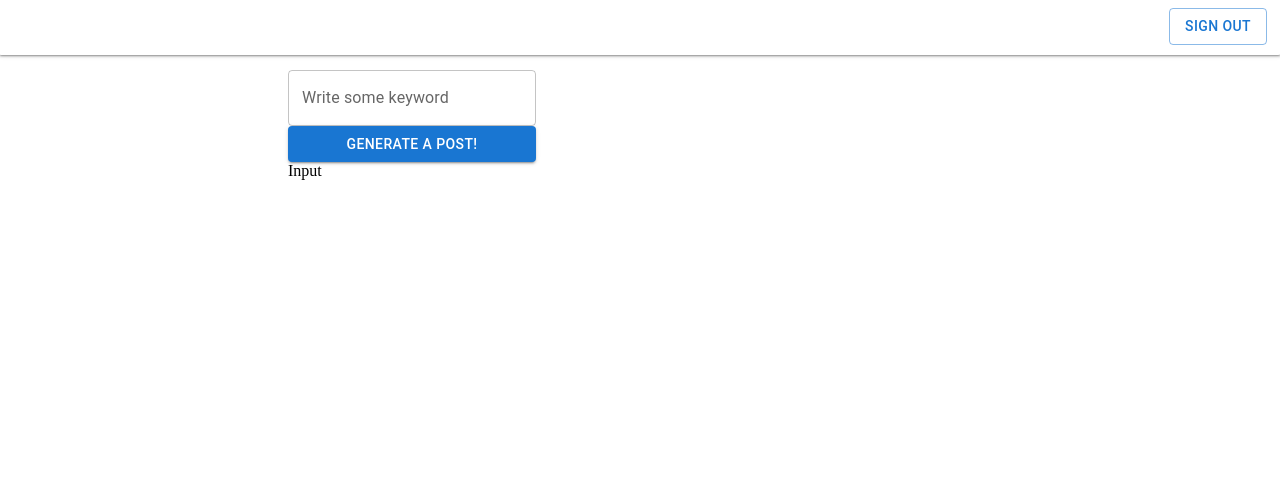
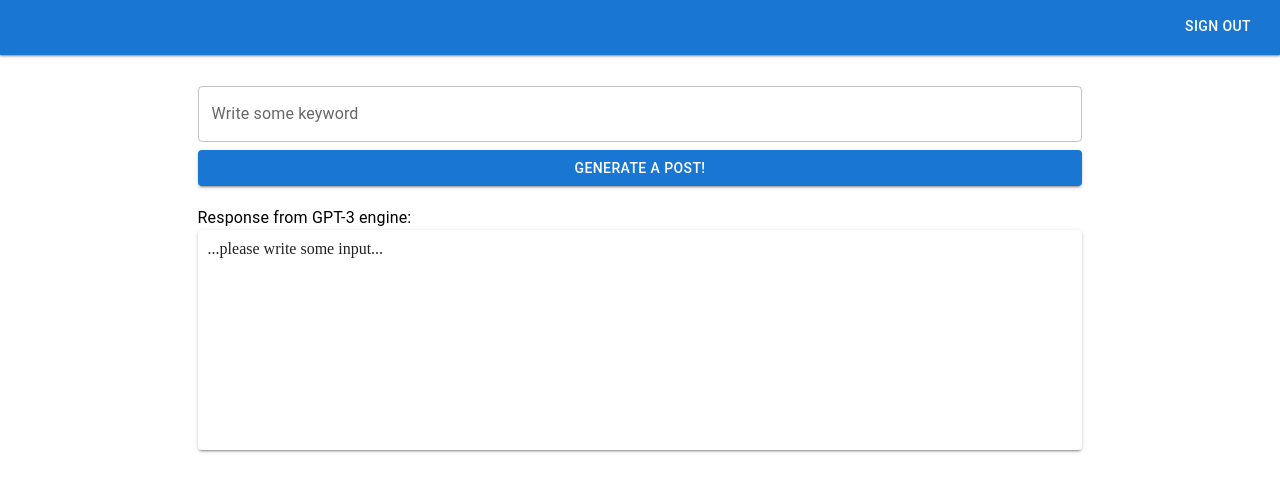
Before and after one commit to sraczbalint/content-generator, a React (Create React App) app: page / in a window 1280 px wide. Shown: the top 492 px of the page. Built offline with nearby package versions, Linux system fonts and the light colour scheme; no server answers; sample sign-in values are in the browser's storage.

Commit message:
format homepage

```diff
--- a/src/component/dashboardLayout/DashboardLayout.tsx
+++ b/src/component/dashboardLayout/DashboardLayout.tsx
@@ -5,13 +5,10 @@ import { styled } from '@mui/material/styles'
 
 import { useAuth } from 'context/AuthContext'
 
-const DashboardLayoutRoot = styled('div')(({ theme }) => ({
+const DashboardLayoutRoot = styled('div')(() => ({
   display: 'flex',
   flex: '1 1 auto',
   maxWidth: '100%',
-  [theme.breakpoints.up('lg')]: {
-    paddingLeft: 280,
-  },
 }))
 
 // eslint-disable-next-line @typescript-eslint/no-empty-interface
@@ -30,12 +27,17 @@ export const DashboardLayout: FunctionComponent<PropsWithChildren<Props>> = ({
           flex: '1 1 auto',
           margin: '-10px -10px 15px -10px',
           padding: '10px 15px',
+          bgcolor: '#1976D2',
         }}
         elevation={2}
       >
         <Button
           variant="outlined"
-          sx={{ marginLeft: 'auto' }}
+          sx={{
+            marginLeft: 'auto',
+            color: 'white',
+            '&:hover': { bgcolor: 'rgba(255,255,255,0.1)' },
+          }}
           onClick={() => onSignOut()}
         >
           Sign Out
--- a/src/container/GeneratorContainer/GeneratorContainer.module.scss
+++ b/src/container/GeneratorContainer/GeneratorContainer.module.scss
@@ -0,0 +1,6 @@
+.root {
+  display: flex;
+  flex-direction: column;
+  width: 70%;
+  margin: auto;
+}
--- a/src/container/GeneratorContainer/GeneratorContainer.tsx
+++ b/src/container/GeneratorContainer/GeneratorContainer.tsx
@@ -1,7 +1,15 @@
 import { useState } from 'react'
 
-import { Button, FormControl, TextField } from '@mui/material'
+import {
+  Button,
+  FormControl,
+  Paper,
+  TextField,
+  Typography,
+} from '@mui/material'
 import { Box } from '@mui/system'
+
+import styles from './GeneratorContainer.module.scss'
 
 const GeneratorContainer = () => {
   const [input, setInput] = useState<string | null>(null)
@@ -9,17 +17,23 @@ const GeneratorContainer = () => {
   console.log(input)
 
   return (
-    <Box>
+    <Box className={styles.root}>
       <FormControl>
         <TextField
-          id="outlined-basic"
           label="Write some keyword"
           variant="outlined"
+          size="medium"
+          margin="normal"
           onChange={(e) => setInput(e.target.value)}
         />
         <Button variant="contained">Generate a post!</Button>
       </FormControl>
-      <Box>Input</Box>
+      <Typography marginTop={'20px'} fontSize={'medium'}>
+        Response from GPT-3 engine:
+      </Typography>
+      <Paper elevation={2} sx={{ minHeight: '200px', padding: '10px' }}>
+        ...please write some input...
+      </Paper>
     </Box>
   )
 }
```
